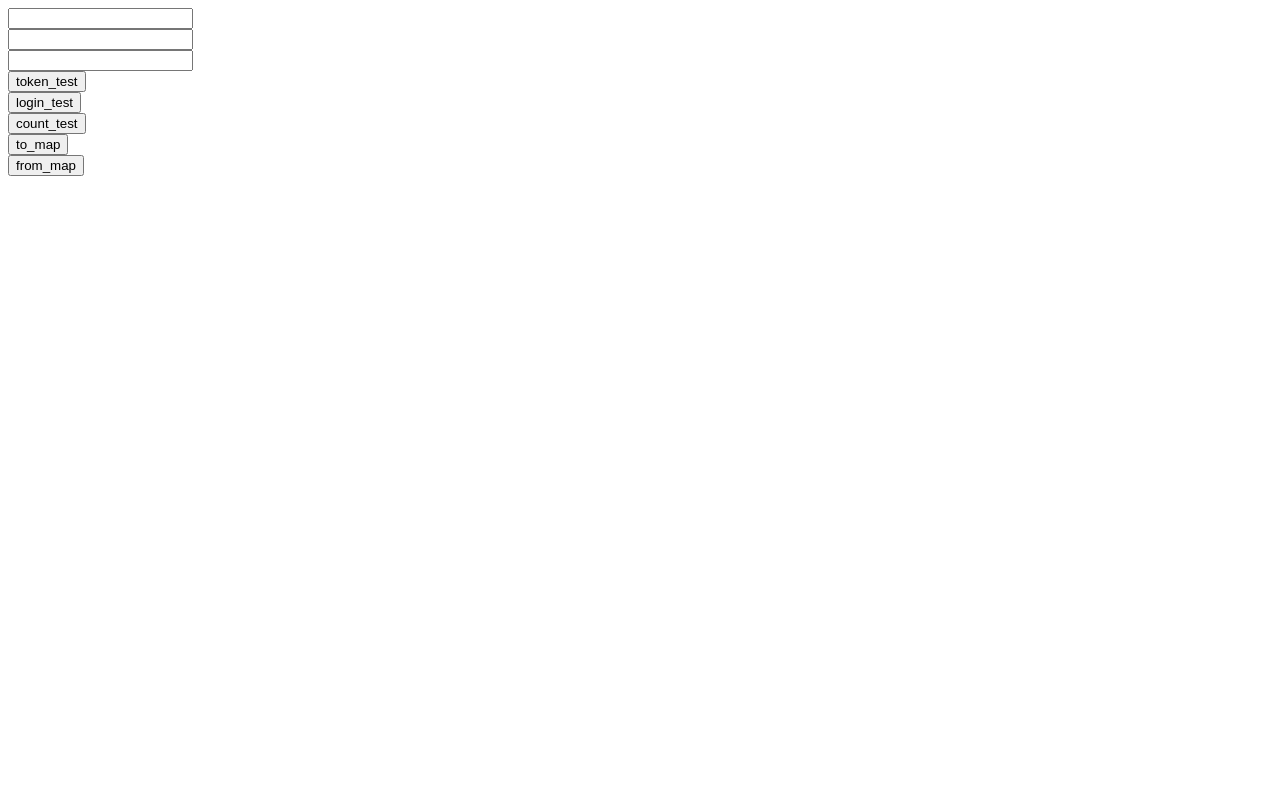
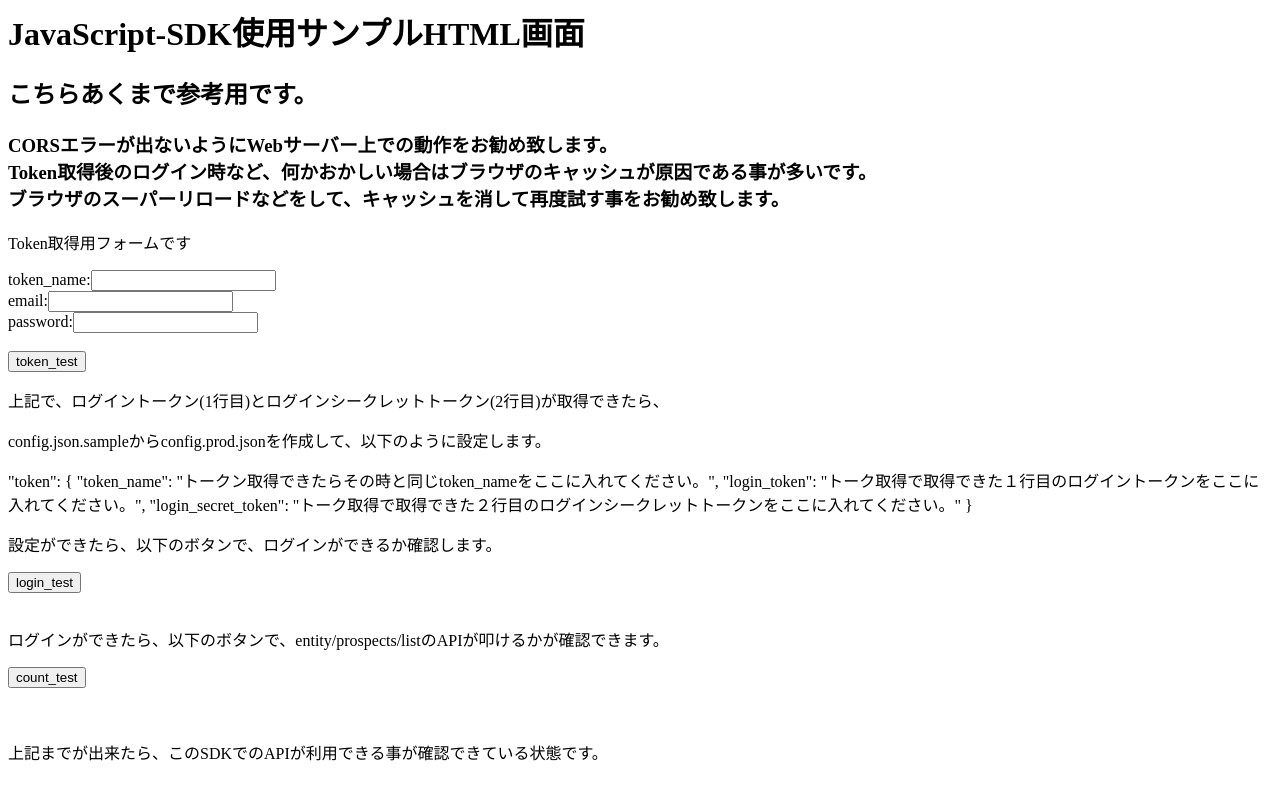
Before and after one commit to chikyuinc/chikyu-sdk-javascript, a website: page target/index.html in a window 1280 px wide. Drawn offline with nearby package versions, Linux system fonts and the light colour scheme; files that its build step writes are made by us from their sources; no server answers.

Commit message:
参考用index画面の修正。

```diff
--- a/target/index.html
+++ b/target/index.html
@@ -67,21 +67,39 @@
     </script>
   </head>
   <body>
+    <h1>JavaScript-SDK使用サンプルHTML画面</h1>
+    <h2>こちらあくまで参考用です。</h2>
+    <h3>CORSエラーが出ないようにWebサーバー上での動作をお勧め致します。
+    <br/>Token取得後のログイン時など、何かおかしい場合はブラウザのキャッシュが原因である事が多いです。
+    <br/>ブラウザのスーパーリロードなどをして、キャッシュを消して再度試す事をお勧め致します。</h3>
     <div id="token">
-        <input type="text" id="token_name"></br>
-        <input type="text" id="email"><br/>
-        <input type="password" id="password"><br/>
-        <div id="login_token_1"></div>
+        <p>Token取得用フォームです</p>
+        token_name:<input type="text" id="token_name"></br>
+        email:<input type="text" id="email"><br/>
+        password:<input type="password" id="password"><br/>
+        <div id="login_token_1"></div><br/>
         <div id="login_token_2"></div>
         <button id="btn_token_test">token_test</button>
     </div>
     <div id="login">
-      <button id="btn_login_test">login_test</button><br/>
-      <button id="btn_count_prospects">count_test</button><br/>
-      <div id="item_total_count"></div>
-      <button id="btn_session_to_map">to_map</button><br/>
+      <p>上記で、ログイントークン(1行目)とログインシークレットトークン(2行目)が取得できたら、</p>
+      <p>config.json.sampleからconfig.prod.jsonを作成して、以下のように設定します。</p>
+      <p>
+        "token": {
+          "token_name": "トークン取得できたらその時と同じtoken_nameをここに入れてください。",
+          "login_token": "トーク取得で取得できた１行目のログイントークンをここに入れてください。",
+          "login_secret_token": "トーク取得で取得できた２行目のログインシークレットトークンをここに入れてください。"
+        }
+      </p>
+      <p>設定ができたら、以下のボタンで、ログインができるか確認します。</p>
+      <button id="btn_login_test">login_test</button><br/><br/>
+      <p>ログインができたら、以下のボタンで、entity/prospects/listのAPIが叩けるかが確認できます。</p>
+      <button id="btn_count_prospects">count_test</button><br/><br/>
+      <div id="item_total_count"></div><br/>
+      <p>上記までが出来たら、このSDKでのAPIが利用できる事が確認できている状態です。</p>
+      <!--<button id="btn_session_to_map">to_map</button><br/>
       <div id="session_item"></div>
-      <button id="btn_session_from_map">from_map</button><br/>
+      <button id="btn_session_from_map">from_map</button><br/>-->
     </div>
   </body>
 </html>
```
